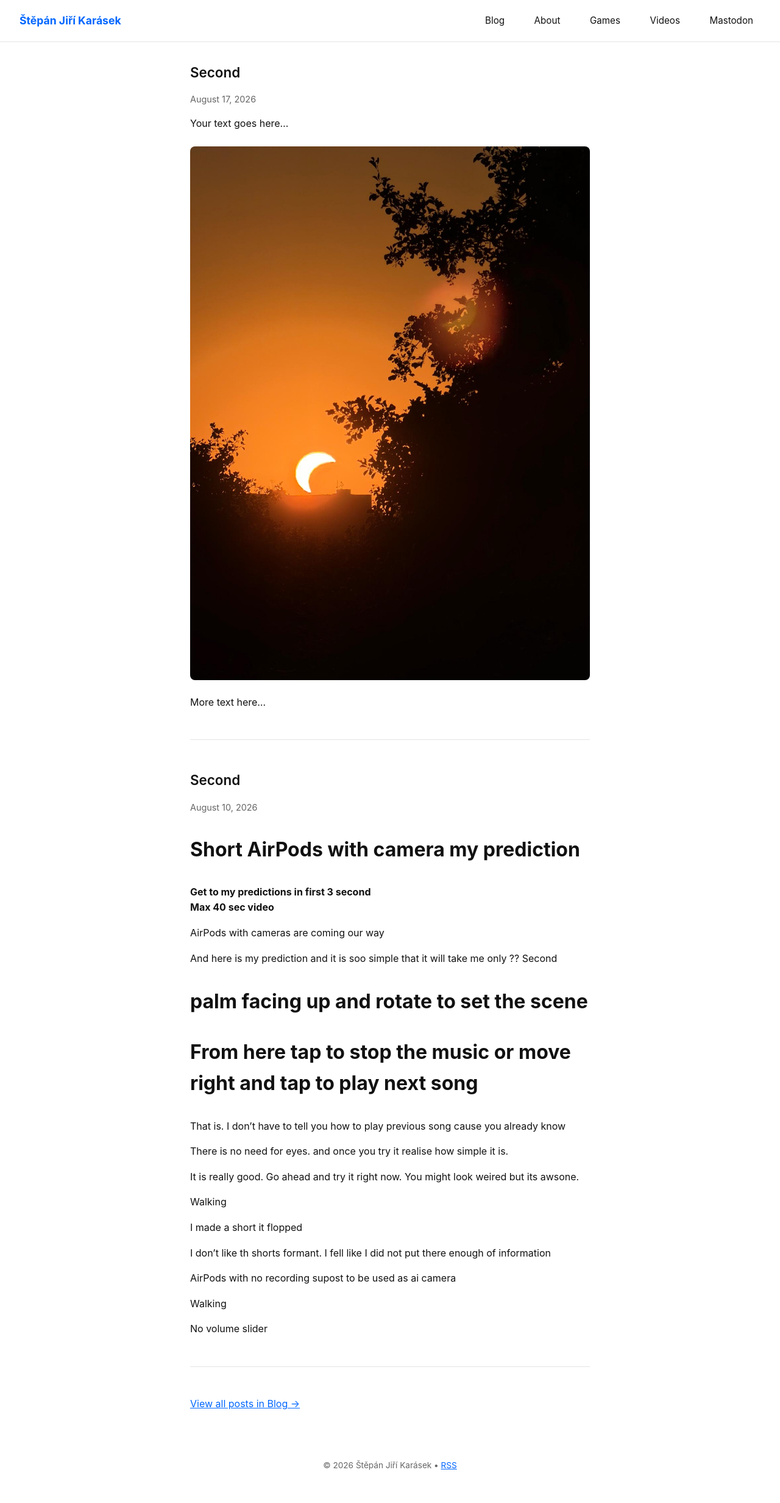
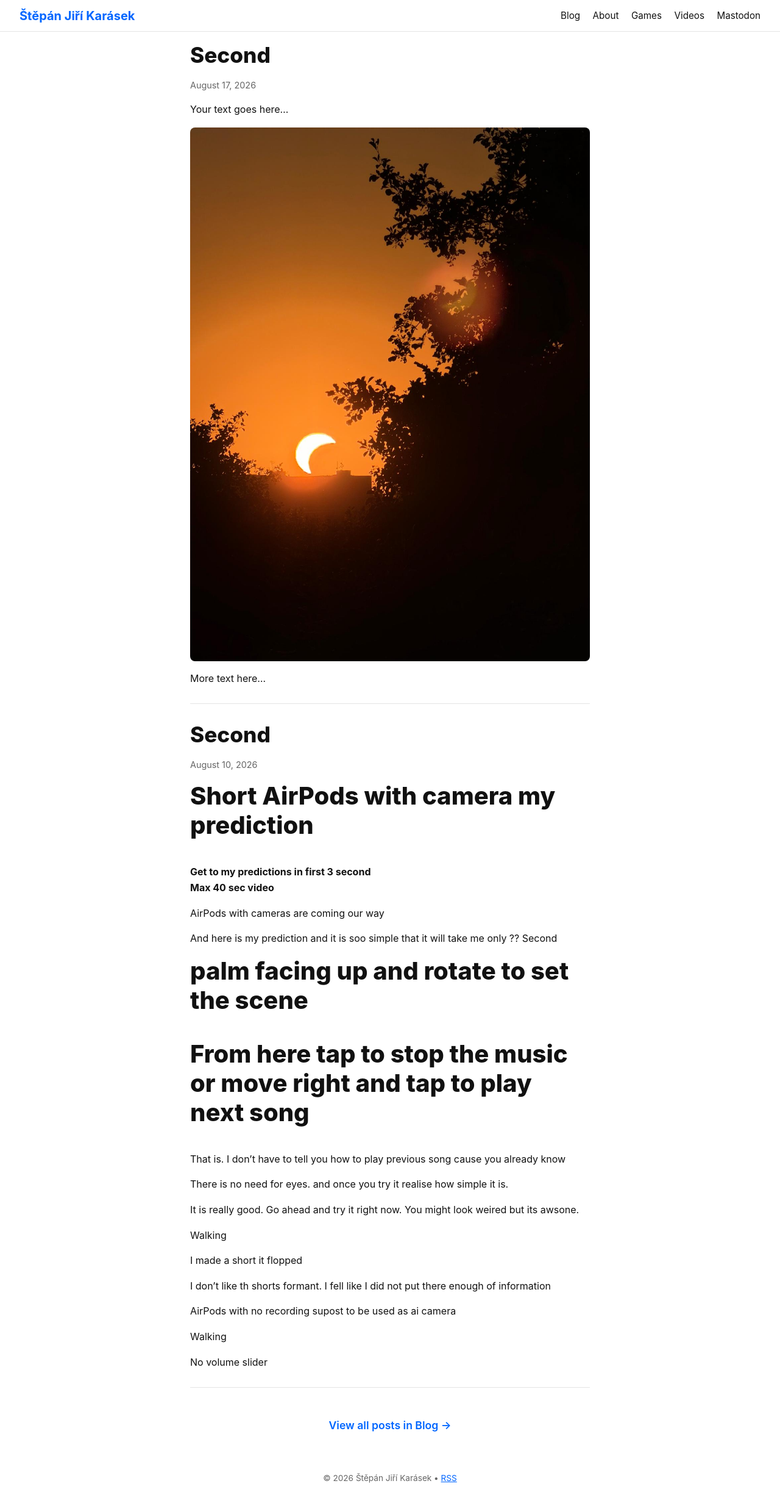
Before and after one commit to StepanJiri/stepankarasek.github.io, a Jekyll site: the page built from index.md, in a window 1280 px wide. Shown: the whole page at 61% size. Built offline with Jekyll 4.4.1, drawn with Linux system fonts in a browser that asks for light colours.

Commit message:
Update style.css

```diff
--- a/assets/css/style.css
+++ b/assets/css/style.css
@@ -30,11 +30,12 @@ a {
   color: var(--accent);
 }
 
+/* Reduced vertical padding (y-padding: 0.6rem) */
 .site-header {
   display: flex;
   align-items: center;
   justify-content: space-between;
-  padding: 1.25rem 2rem;
+  padding: 0.6rem 2rem;
   border-bottom: 1px solid var(--border);
   flex-wrap: wrap;
   gap: 1rem;
@@ -42,20 +43,19 @@ a {
 
 .site-brand {
   font-weight: 700;
-  font-size: 1.1rem;
+  font-size: 1.25rem;
   text-decoration: none;
   color: var(--fg);
   transition: color 0.2s ease;
 }
 
-/* Active brand title when on the home page */
 .site-brand.active,
 .site-brand.active:hover {
   color: var(--accent);
 }
 
 .site-nav a {
-  margin-left: 1.25rem;
+  margin-left: 1rem;
   text-decoration: none;
   color: var(--fg);
   font-size: 0.95rem;
@@ -65,102 +65,63 @@ a {
   color: var(--accent);
 }
 
+/* Reduced top/bottom padding (1rem instead of 2rem) */
 main {
   max-width: 720px;
   margin: 0 auto;
-  padding: 2rem;
+  padding: 1rem 2rem;
 }
 
-h1 { font-size: 2rem; font-weight: 700; }
-h2 { font-size: 1.4rem; font-weight: 600; }
+/* Larger title sizes */
+h1 { font-size: 2.5rem; font-weight: 800; line-height: 1.2; margin-top: 0.5rem; }
+h2 { font-size: 1.8rem; font-weight: 700; line-height: 1.3; }
 
-.post-list {
-  display: grid;
-  grid-template-columns: repeat(auto-fill, minmax(260px, 1fr));
-  gap: 1.5rem;
-  max-width: 900px;
+.full-post h2 {
+  font-size: 2.2rem;
+  font-weight: 800;
+  margin-top: 0;
+  margin-bottom: 0.25rem;
 }
 
-.post-card {
-  display: block;
+.full-post h2 a {
+  color: var(--fg);
   text-decoration: none;
-  color: var(--fg);
-  border: 1px solid var(--border);
-  border-radius: 10px;
-  overflow: hidden;
-  transition: transform 0.15s ease;
 }
 
-.post-card:hover {
-  transform: translateY(-2px);
-}
-
-.post-card-image {
-  width: 100%;
-  height: 160px;
-  object-fit: cover;
-  display: block;
-}
-
-.post-card-title {
-  margin: 0.75rem 1rem 0.25rem;
-  font-size: 1.1rem;
-}
-
-.post-card-preview {
-  margin: 0 1rem 1rem;
-  color: var(--muted);
-  font-size: 0.9rem;
-}
-
-.post-image {
-  width: 100%;
-  border-radius: 10px;
-  margin: 1rem 0;
+.full-post h2 a:hover {
+  color: var(--accent);
 }
 
 .post-meta {
   color: var(--muted);
   font-size: 0.9rem;
+  margin-bottom: 1rem;
 }
 
-.site-footer {
-  text-align: center;
-  color: var(--muted);
-  font-size: 0.85rem;
-  padding: 2rem;
-}
-
-/* Base navigation link style */
-.nav-link {
-  color: var(--fg);         /* Uses main text color for readability in dark mode */
-  text-decoration: none;
-  padding: 8px 12px;
-  transition: color 0.2s ease;
-}
-
-/* Hover effect */
-.nav-link:hover {
-  color: var(--accent);
-}
-
-/* Active page (selected) - Blue color */
-.nav-link.active {
-  color: var(--accent);       /* Blue color from your theme variables */
-  font-weight: 600;
-}
-
-/* Separation between fully loaded posts */
+/* Reduced vertical margins on post dividers */
 .post-divider {
   border: none;
   border-top: 1px solid var(--border);
-  margin: 3rem 0;
+  margin: 1.75rem 0;
 }
 
-/* Compact list styling for older posts */
+/* Image containment fix */
+main img,
+.post-content img,
+.full-post img,
+article img {
+  max-width: 100% !important;
+  width: auto !important;
+  height: auto !important;
+  display: block;
+  margin: 1rem auto;
+  border-radius: 8px;
+}
+
+/* Compact archive section */
 .archive-posts {
-  margin-top: 4rem;
-  padding-top: 2rem;
+  margin-top: 2rem;
+  padding-top: 1rem;
   border-top: 2px solid var(--border);
 }
 
@@ -178,27 +139,27 @@ h2 { font-size: 1.4rem; font-weight: 600; }
   font-size: 0.9em;
 }
 
-/* Prevent inline Markdown images from breaking out of containers */
-.post-content img,
-.full-post img {
-  max-width: 100%;
-  height: auto;
-  display: block;
-  margin: 1.5rem 0;
-  border-radius: 8px;
+/* Bottom blog page link */
+.blog-archive-link {
+  margin-top: 2rem;
+  padding: 1rem 0;
+  text-align: center;
 }
 
-/* Ensure post titles are styled cleanly on homepage */
-.full-post h2 {
-  margin-top: 0;
-  margin-bottom: 0.5rem;
-}
-
-.full-post h2 a {
-  color: var(--fg);
+.blog-archive-link a {
+  font-weight: 600;
+  font-size: 1.1rem;
   text-decoration: none;
 }
 
-.full-post h2 a:hover {
-  color: var(--accent);
+.blog-archive-link a:hover {
+  text-decoration: underline;
 }
+
+/* Reduced footer padding */
+.site-footer {
+  text-align: center;
+  color: var(--muted);
+  font-size: 0.85rem;
+  padding: 1rem 2rem;
+}
```
